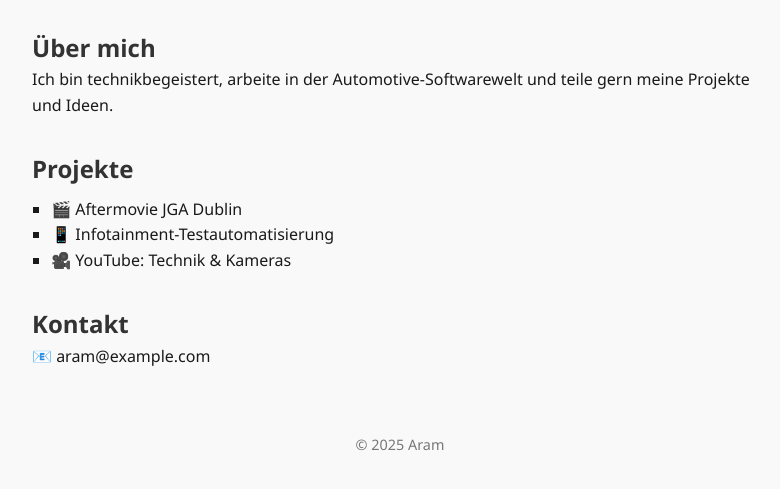
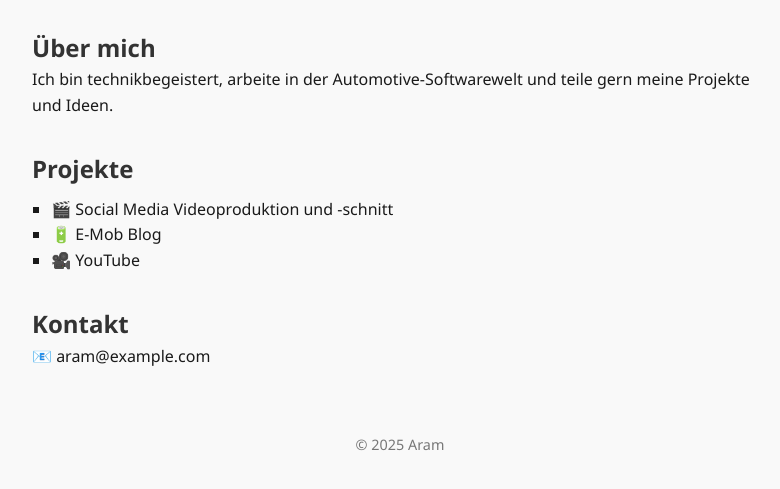
Before and after one commit to aramabd/aramabd.github.io, a plain HTML site: page index.html in a window 1280 px wide. Shown: the part 125-614 px from the top of the page, without its empty margins (240-1020 px from the left). Drawn offline with Linux system fonts and the light colour scheme.

Commit message:
Update Inhalt oder Design

```diff
--- a/index.html
+++ b/index.html
@@ -19,9 +19,10 @@
     <section>
       <h2>Projekte</h2>
       <ul>
-        <li>🎬 Aftermovie JGA Dublin</li>
-        <li>📱 Infotainment-Testautomatisierung</li>
-        <li>🎥 YouTube: Technik & Kameras</li>
+        <li>🎬 Social Media Videoproduktion und -schnitt
+        </li>
+        <li>🔋 E-Mob Blog</li>
+        <li>🎥 YouTube</li>
       </ul>
     </section>
     <section>
```
